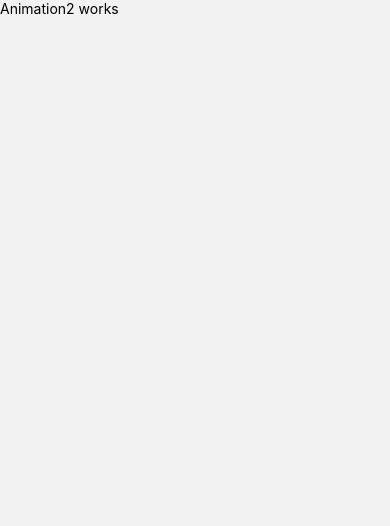
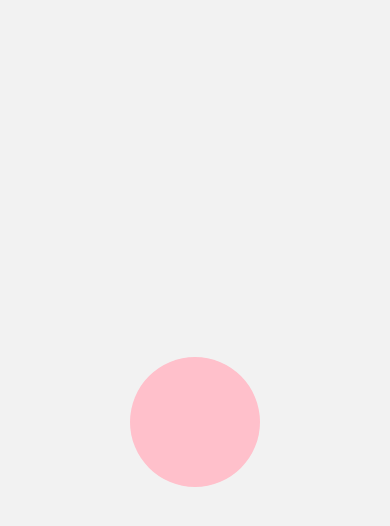
Before and after one commit to cmfraile/curso-rn-ComponentsCollection, a React Native app: screen /Animation2 in a window 390 px wide. Shown: the top 526 px of the page. Built offline with nearby package versions, Linux system fonts and the light colour scheme.

Commit message:
hasta mañana

```diff
--- a/src/screens/detailScreens/animacion1.screen.tsx
+++ b/src/screens/detailScreens/animacion1.screen.tsx
@@ -1,6 +1,5 @@
 import { useEffect, useRef } from "react";
 import { Animated, Button, Dimensions, StyleSheet, Text , TouchableOpacity, View } from "react-native"
-import { SafeAreaView } from "react-native-safe-area-context";
 import { Easing } from "react-native";
 
 const { width } = Dimensions.get('window')
--- a/src/screens/detailScreens/animacion2.screen.tsx
+++ b/src/screens/detailScreens/animacion2.screen.tsx
@@ -1,9 +1,43 @@
-import { Text } from "react-native"
+import { useRef } from "react";
+import { Animated , Dimensions, PanResponder, StyleSheet } from "react-native"
+
+const { width } = Dimensions.get('window')
 
 const Animation2 = () => {
 
-    return(<Text>Animation2 works</Text>)
+    //const opacity = useRef( new Animated.Value(0.5) ).current ;
+    const pan = useRef(new Animated.ValueXY()).current;
+
+        const panResponder = PanResponder.create({
+            onStartShouldSetPanResponder: () => true,
+            onPanResponderMove: Animated.event([
+            null,
+            {
+                dx: pan.x, // x,y are Animated.Value
+                dy: pan.y,
+            },
+            ],{useNativeDriver:true}),
+            onPanResponderRelease: () => {
+            Animated.spring(
+                pan, // Auto-multiplexed
+                {toValue: {x: 0, y: 0},useNativeDriver:true}, // Back to zero
+            ).start();
+            },
+        });
+
+    return(
+        <Animated.View style={[styles.container]}>
+            <Animated.View
+                style={[pan.getLayout(),{width:width/3,height:width/3,backgroundColor:'pink',borderRadius:width/3}]}
+                {...panResponder.panHandlers}
+            />
+        </Animated.View>
+    )
 
 }
 
+const styles = StyleSheet.create({
+    container:{flex:1,justifyContent:'center',alignItems:'center'},
+})
+
 export default Animation2
--- a/src/screens/mainmenu.screen.tsx
+++ b/src/screens/mainmenu.screen.tsx
@@ -6,13 +6,13 @@ import { NativeStackNavigationProp } from "@react-navigation/native-stack";
 import { rootStack } from "../routes/Main";
 import { shuffle } from 'underscore';
 
-const ionicons:string[] = shuffle(['logo-css3','analytics','aperture','apps','archive','attach','balloon','chatbubble-ellipses','cloud-circle'])
+const ionicons:string[] = shuffle(['american-football-outline','american-football-outline','american-football-outline'])
 
 interface menuItemWithoutIcon {name:string,toComponent:keyof rootStack}
 interface menuItem extends menuItemWithoutIcon {icon:string}
 const menuItems:menuItemWithoutIcon[] = [
-    {name:'Lorem Ipsum',toComponent:'Animation1'},
-    {name:'101',toComponent:'Animation2'},
+    {name:'Animacion 1',toComponent:'Animation1'},
+    {name:'Animacion 2',toComponent:'Animation2'},
 ]
 
 const OptionRender = ({icon,name,toComponent}:menuItem) => {
```
